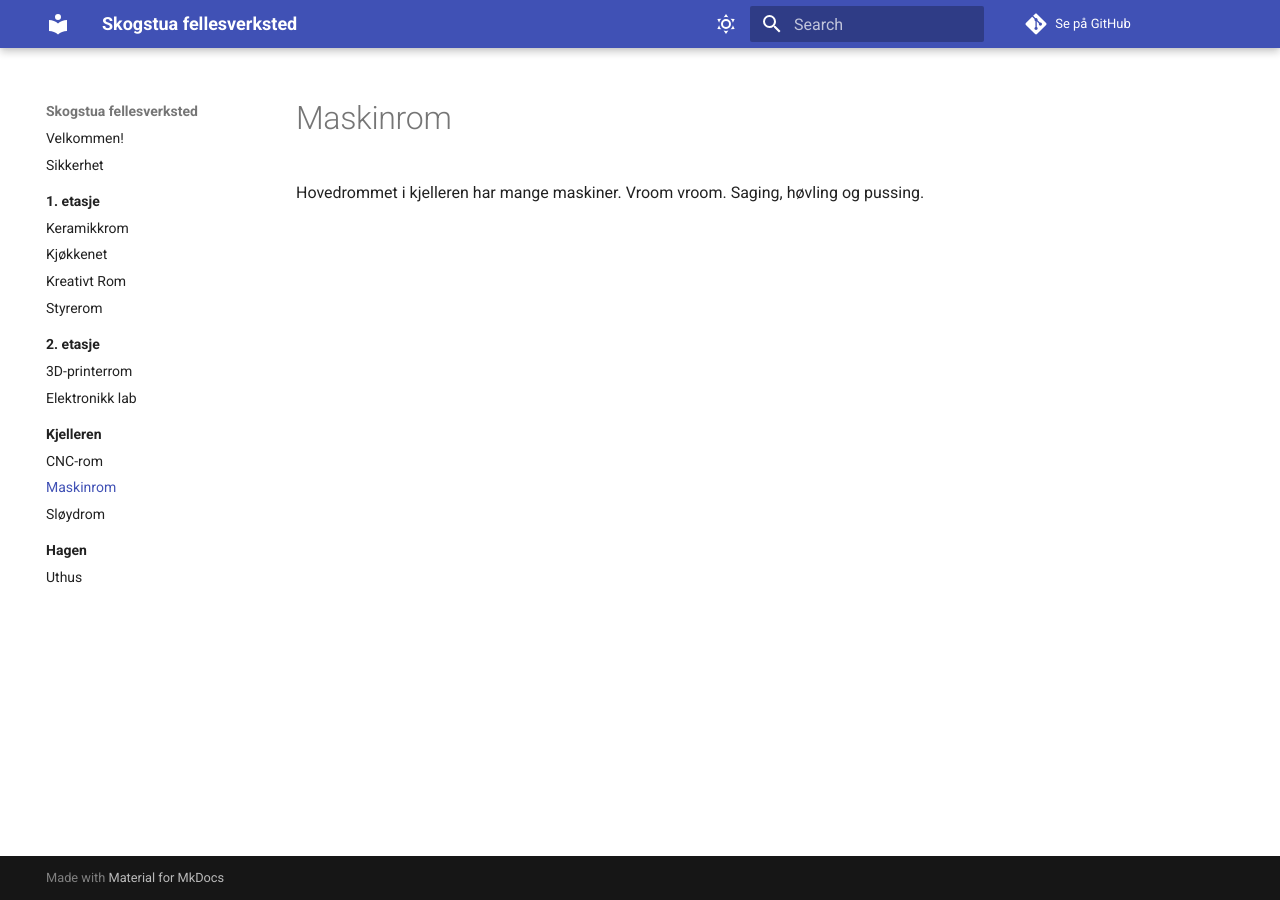
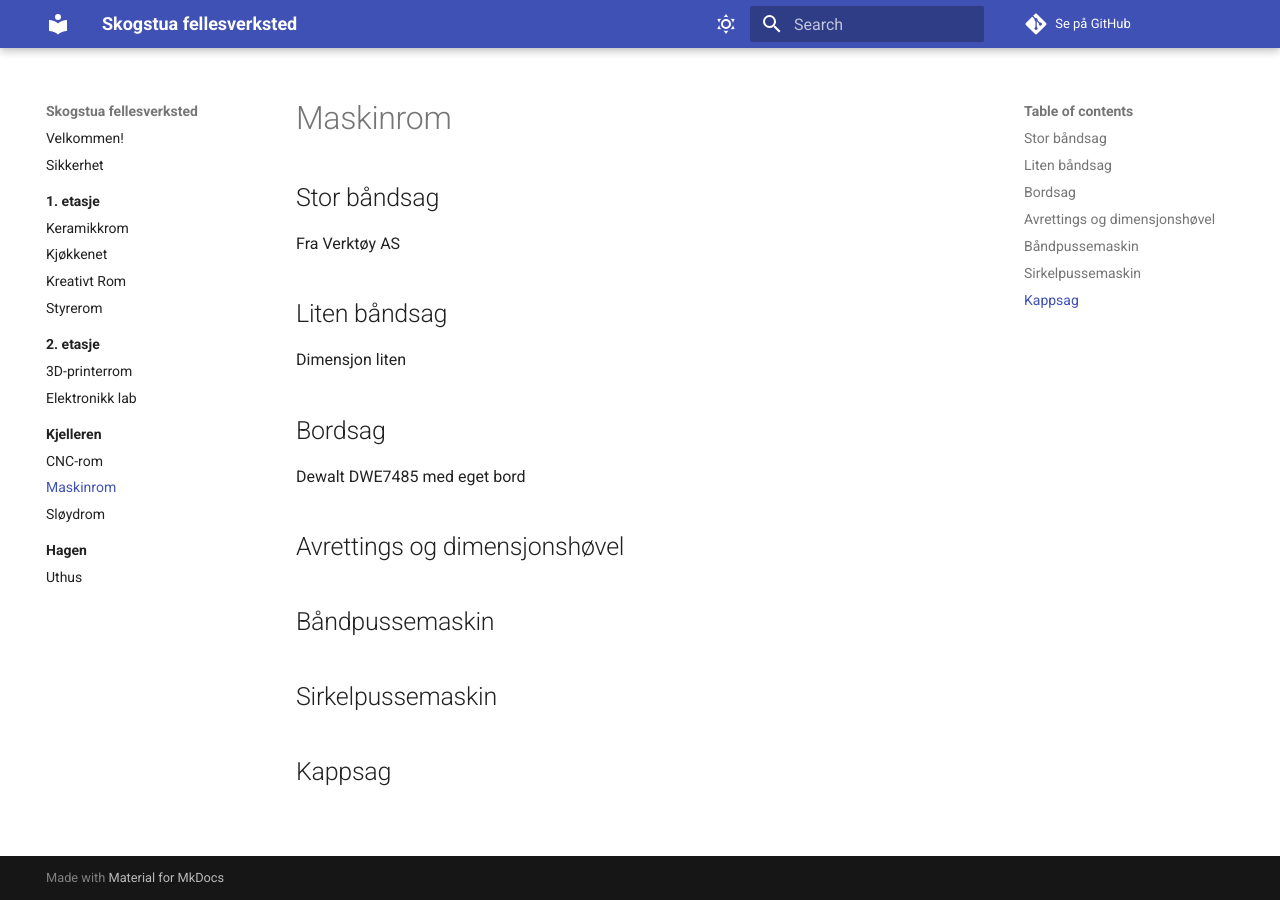
Before and after one commit to Tromsoskapere/mkdocs-skogstua, an MkDocs documentation site: the page built from docs/Kjelleren/maskinrom.md, in a window 1280 px wide. Built offline with MkDocs 1.6.1 and Material for MkDocs 9.7.7, drawn with Linux system fonts in a browser that asks for light colours; comment, search, counter and statistics services are not loaded.

Commit message:
Update maskinrom.md

```diff
--- a/docs/Kjelleren/maskinrom.md
+++ b/docs/Kjelleren/maskinrom.md
@@ -1,3 +1,18 @@
 # Maskinrom
 
-Hovedrommet i kjelleren har mange maskiner. Vroom vroom. Saging, høvling og pussing.
+## Stor båndsag
+Fra Verktøy AS
+
+## Liten båndsag
+Dimensjon liten
+
+## Bordsag
+Dewalt DWE7485 med eget bord
+
+## Avrettings og dimensjonshøvel
+
+## Båndpussemaskin
+
+## Sirkelpussemaskin
+
+## Kappsag
```
